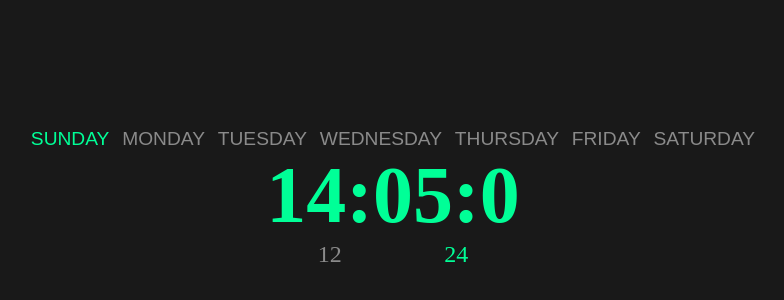
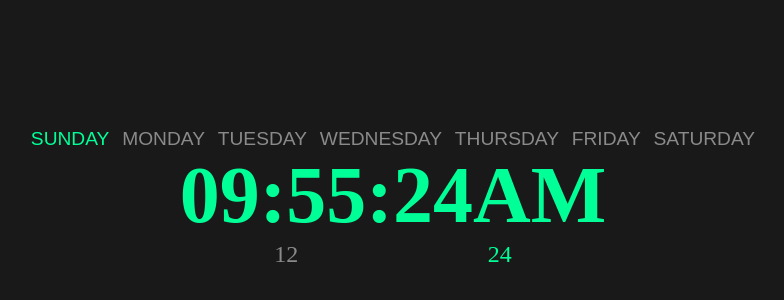
Before and after one commit to naimur202164-rony/Clock-With-Javascript, a plain HTML site: page index.html in a window 1280 px wide. Shown: the part 202-502 px from the top of the page, without its empty margins (247-1031 px from the left). Drawn offline with Linux system fonts and the light colour scheme; a web font is replaced by a local one.

Commit message:
javascript clock added

```diff
--- a/index.html
+++ b/index.html
@@ -32,7 +32,7 @@
         <!-- Clock -->
         <div class="clock-container">
           <div class="clock">
-            <h2>14:05:0</h2>
+            <h2 class="clocks">14:05: 0</h2>
             <div class="btn-group">
               <a href="#" class="btn">12</a>
               <a href="#" class="btn active">24</a>
--- a/script.js
+++ b/script.js
@@ -1,13 +1,29 @@
-setInterval(showTime,1000);
+setInterval(showTime, 1000);
+function showTime() {
+    let time = new Date();
+    let hour = time.getHours();
+    let min = time.getMinutes();
+    let sec = time.getSeconds();
+    am_pm = "AM";
 
-const showTime=()=>{
-    let time=new Date();
-    let hour=time.getHours();
-    let min=time.getMinutes();
-    let sec=time.getSeconds();
-    am_pm="AM";
-    if(hour>12){
-        hour=-12;
-        am_pm="PM"
+    if (hour > 12) {
+        hour -= 12;
+        am_pm = "PM";
     }
+    if (hour == 0) {
+        hr = 12;
+        am_pm = "AM";
+    }
+
+    hour = hour < 10 ? "0" + hour : hour;
+    min = min < 10 ? "0" + min : min;
+    sec = sec < 10 ? "0" + sec : sec;
+
+    let currentTime = hour + ":"
+        + min + ":" + sec + am_pm;
+
+    document.querySelector(".clocks")
+        .textContent = currentTime;
 }
+
+showTime();
```
